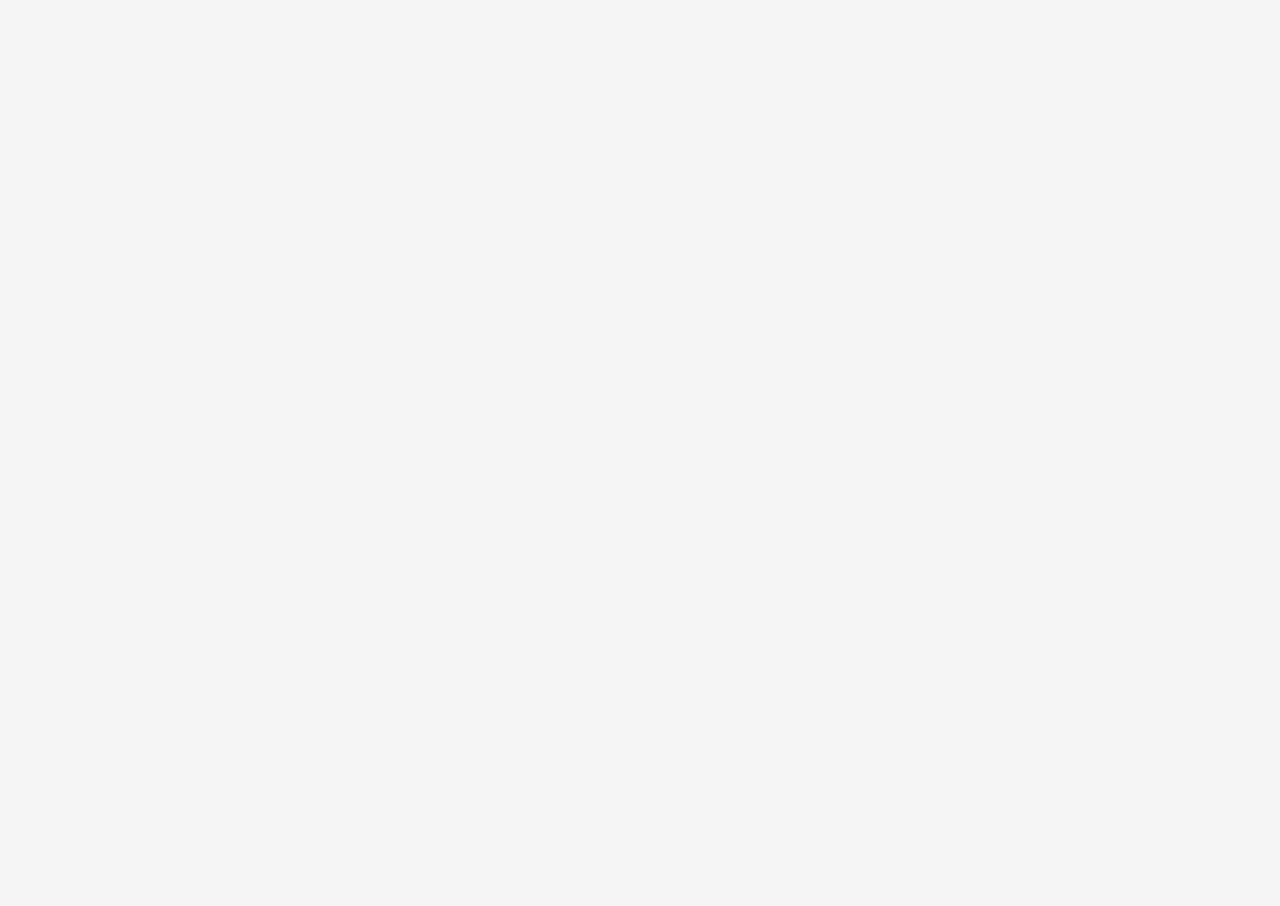
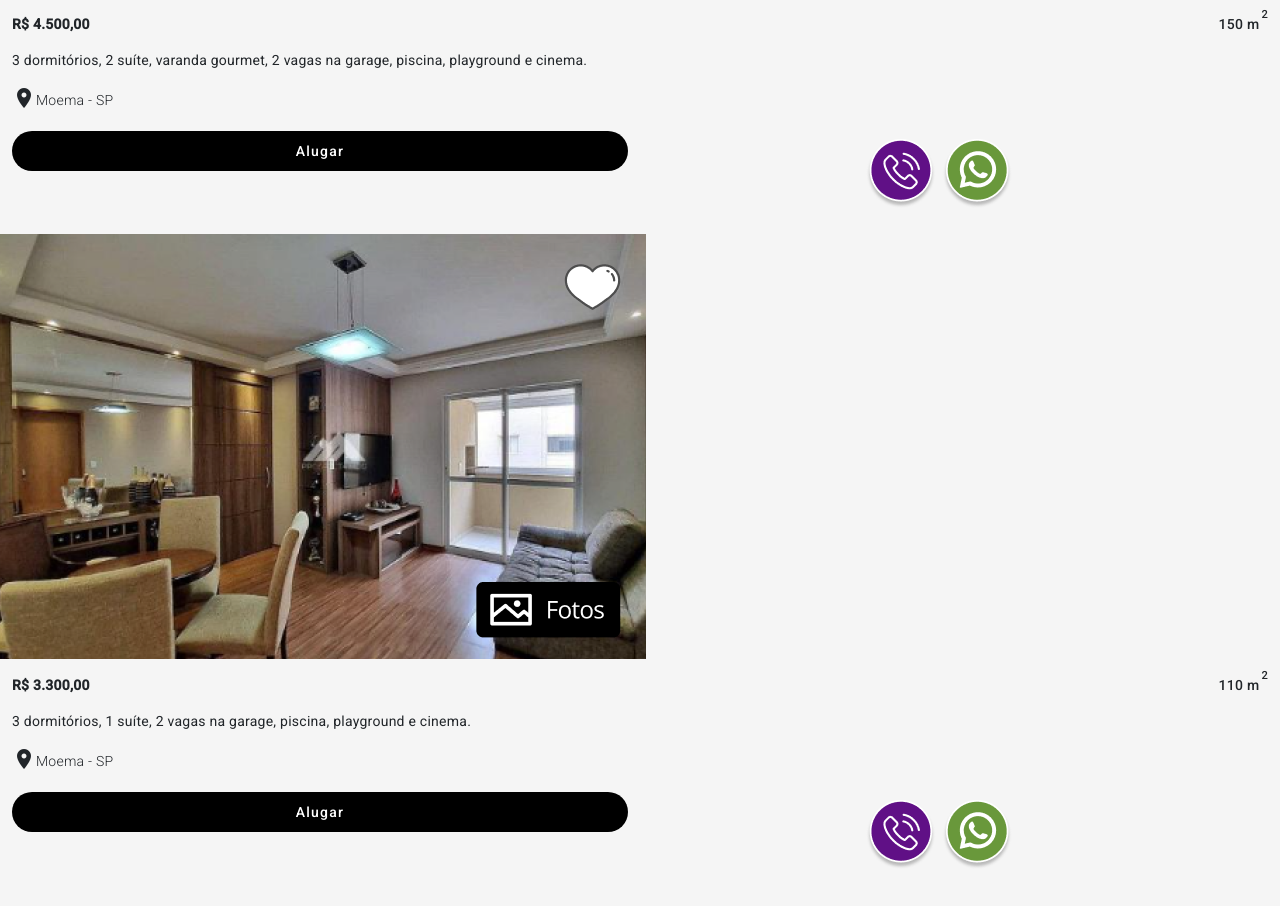
Before and after one commit to ricardo-comino/hackaton-tesouro, an Angular app in the folder web-front/: page /imoveis in a window 1280 px wide. Shown: the part 1292-2198 px from the top of the page. Before the commit the page ends 938 px from the top, so only its background shows below. Built offline with nearby package versions, Linux system fonts and the light colour scheme.

Commit message:
adicionado mais apartamentos na lista de imóveis

```diff
--- a/web-front/src/app/imoveis/imoveis.component.html
+++ b/web-front/src/app/imoveis/imoveis.component.html
@@ -18,7 +18,7 @@
   </div>
 </section>
 
-<section>
+<section class="mb-4">
   <div class="imgImovel">
     <img src="../../assets/images/1.png" alt="Moema" class="img-fluid" />
   </div>
@@ -54,3 +54,76 @@
     </div>
   </div>
 </section>
+
+<section class="mb-4">
+    <div class="imgImovel">
+      <img src="../../assets/images/2.png" alt="Moema" class="img-fluid" />
+    </div>
+    <div class="container-fluid">
+      <div class="row">
+        <div class="col-12">
+          <div class="descricaoImovel my-3 d-flex flex-column">
+            <div class="d-flex justify-content-between">
+              <span class="fw-bold">R$ 4.500,00</span>
+              <span class="fw-medium">150 m<sup class="exponente">2</sup></span>
+            </div>
+            <div class="localizacao my-3">
+              3 dormitórios, 2 suíte, varanda gourmet, 2 vagas na garage, piscina,
+              playground e cinema.
+            </div>
+            <div class="d-flex">
+              <span class="pin">
+                <mat-icon>location_on</mat-icon>
+              </span>
+              <span class="endereco fw-light mt-1"> Moema - SP </span>
+            </div>
+            <div class="d-flex justify-content-between"></div>
+          </div>
+        </div>
+        <div class="col-6">
+              <button mat-button class="blackButton w-100 mb-4" (click)="irParaGarantia()">Alugar</button>
+        </div>
+        <div class="col-4 offset-2">
+
+            <img src="../../assets/images/contatos.png" class="img-fluid" alt="">
+
+        </div>
+      </div>
+    </div>
+  </section>
+<section class="mb-4">
+    <div class="imgImovel">
+      <img src="../../assets/images/3.png" alt="Moema" class="img-fluid" />
+    </div>
+    <div class="container-fluid">
+      <div class="row">
+        <div class="col-12">
+          <div class="descricaoImovel my-3 d-flex flex-column">
+            <div class="d-flex justify-content-between">
+              <span class="fw-bold">R$ 3.300,00</span>
+              <span class="fw-medium">110 m<sup class="exponente">2</sup></span>
+            </div>
+            <div class="localizacao my-3">
+              3 dormitórios, 1 suíte, 2 vagas na garage, piscina,
+              playground e cinema.
+            </div>
+            <div class="d-flex">
+              <span class="pin">
+                <mat-icon>location_on</mat-icon>
+              </span>
+              <span class="endereco fw-light mt-1"> Moema - SP </span>
+            </div>
+            <div class="d-flex justify-content-between"></div>
+          </div>
+        </div>
+        <div class="col-6">
+              <button mat-button class="blackButton w-100 mb-4" (click)="irParaGarantia()">Alugar</button>
+        </div>
+        <div class="col-4 offset-2">
+
+            <img src="../../assets/images/contatos.png" class="img-fluid" alt="">
+
+        </div>
+      </div>
+    </div>
+  </section>
```
